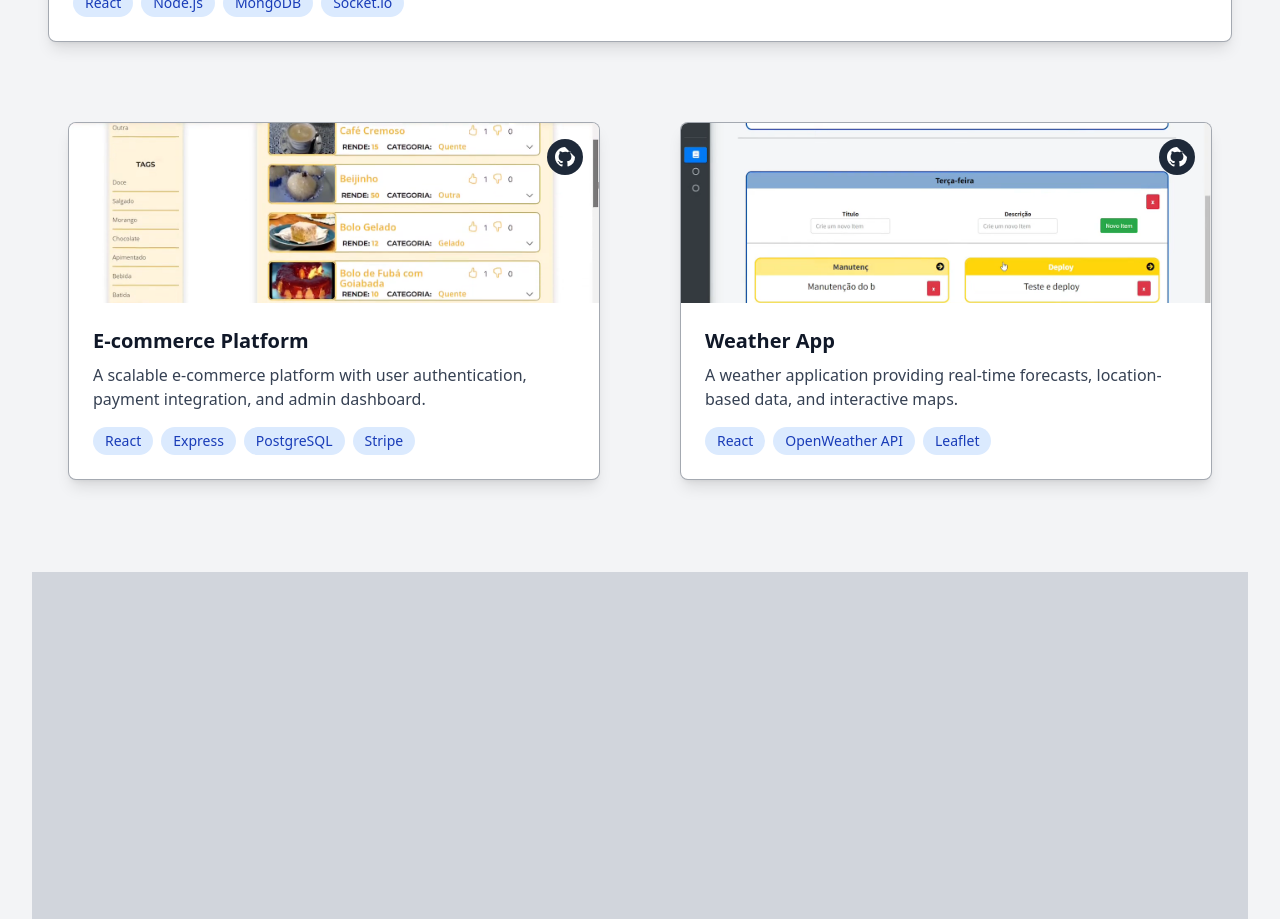
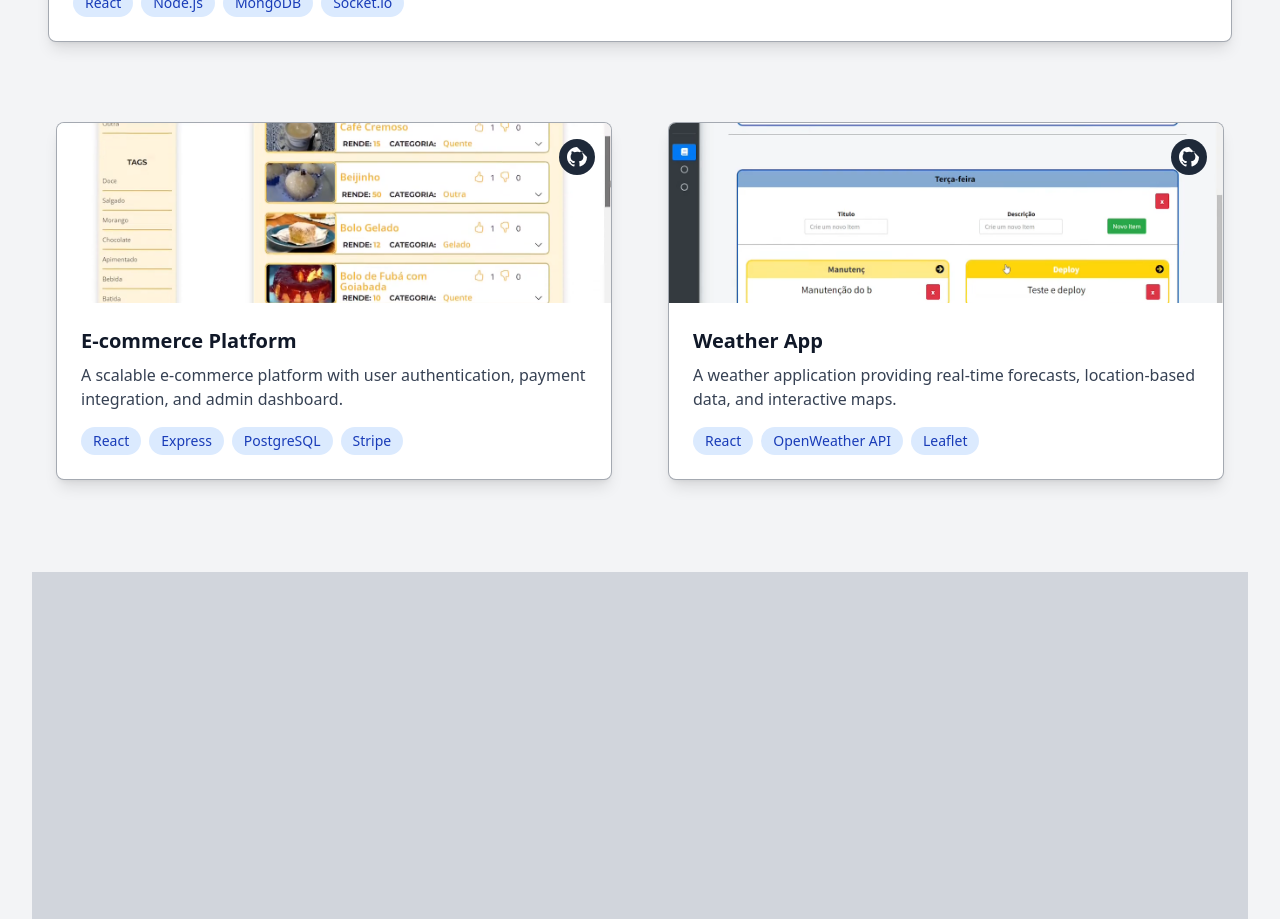
Before and after one commit to vinicius20m/vinicius20m.github.io, a React (Vite) app: page / in a window 1280 px wide. Shown: the part 1600-2519 px from the top of the page. Built offline with nearby package versions, Linux system fonts and the light colour scheme.

Commit message:
wip: fix decrease card margin horizontal

```diff
--- a/src/components/ProjectCard.jsx
+++ b/src/components/ProjectCard.jsx
@@ -22,7 +22,7 @@ const ProjectCard = ({ project, variant }) => {
 
   return (
     <>
-      <div className={`mb-3 border border-gray-600/50 dark:border-sky-900/50 bg-white dark:bg-gray-800 rounded-lg shadow-lg dark:shadow-gray-700 overflow-hidden ${isHero ? 'md:col-span-2 mb-10' : 'mx-5'}`}>
+      <div className={`mb-3 border border-gray-600/50 dark:border-sky-900/50 bg-white dark:bg-gray-800 rounded-lg shadow-lg dark:shadow-gray-700 overflow-hidden ${isHero ? 'md:col-span-2 mb-10' : 'mx-2'}`}>
         <div className="relative">
           {!imageError ? (
             <img
```
